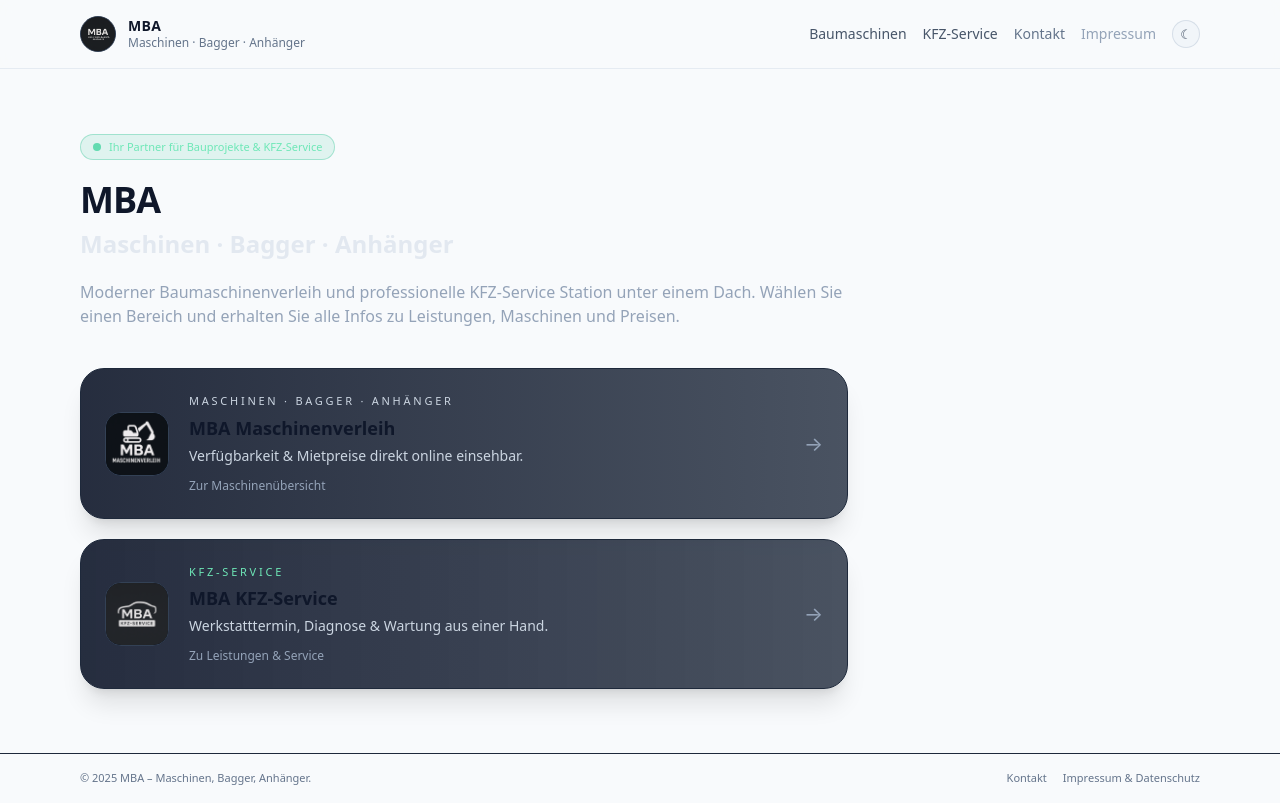
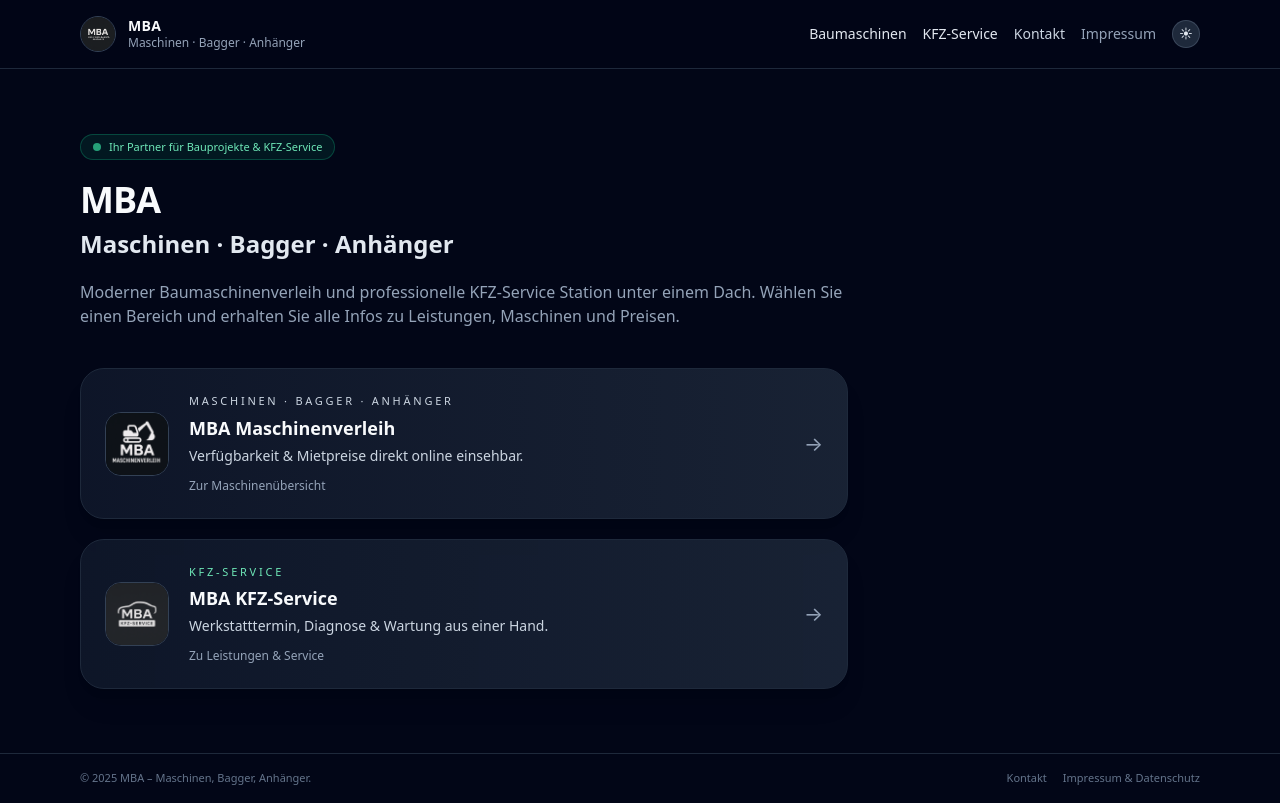
Before and after one commit to rm82wi/mba, a Next.js app: page / in a window 1280 px wide. Built offline with nearby package versions, Linux system fonts and the light colour scheme.

Commit message:
Update providers.tsx

```diff
--- a/app/providers.tsx
+++ b/app/providers.tsx
@@ -6,8 +6,8 @@ export function Providers({ children }: { children: React.ReactNode }) {
   return (
     <ThemeProvider
       attribute="class"
-      defaultTheme="system"
-      enableSystem
+      defaultTheme="dark"   // ← Dark Mode ist Standard
+      enableSystem={false} // ← System-Theme ignorieren
       disableTransitionOnChange
     >
       {children}
```
